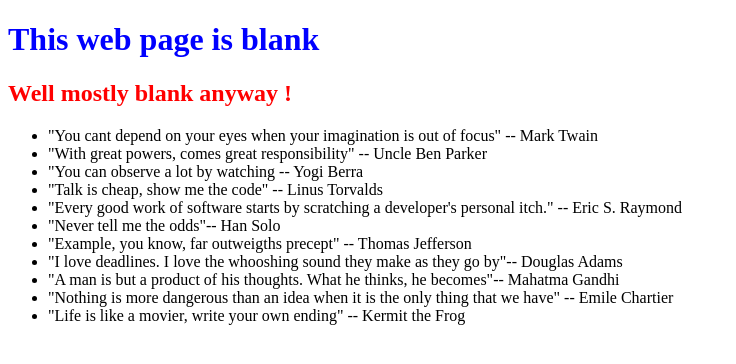
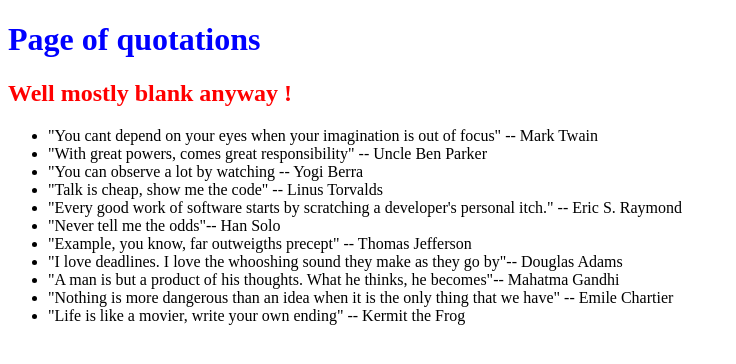
Before and after one commit to ThierryLi/0main_openSAP_repo, a plain HTML site: page index.html in a window 1280 px wide. Shown: the whole page, without its empty margins (0-736 px from the left). Drawn offline with Linux system fonts and the light colour scheme.

Commit message:
Changed first header to Page of Quotations

```diff
--- a/index.html
+++ b/index.html
@@ -6,7 +6,7 @@
 		<link href="styles.css" rel="stylesheet" type="text/css">
 	</head>
 	<body>
-		<h1>This web page is blank</h1>
+		<h1>Page of quotations</h1>
 		<h2>Well mostly blank anyway !</h2>
 		<ul>
 			<li>"You cant depend on your eyes when your imagination is out of focus" -- Mark Twain</li>
```
